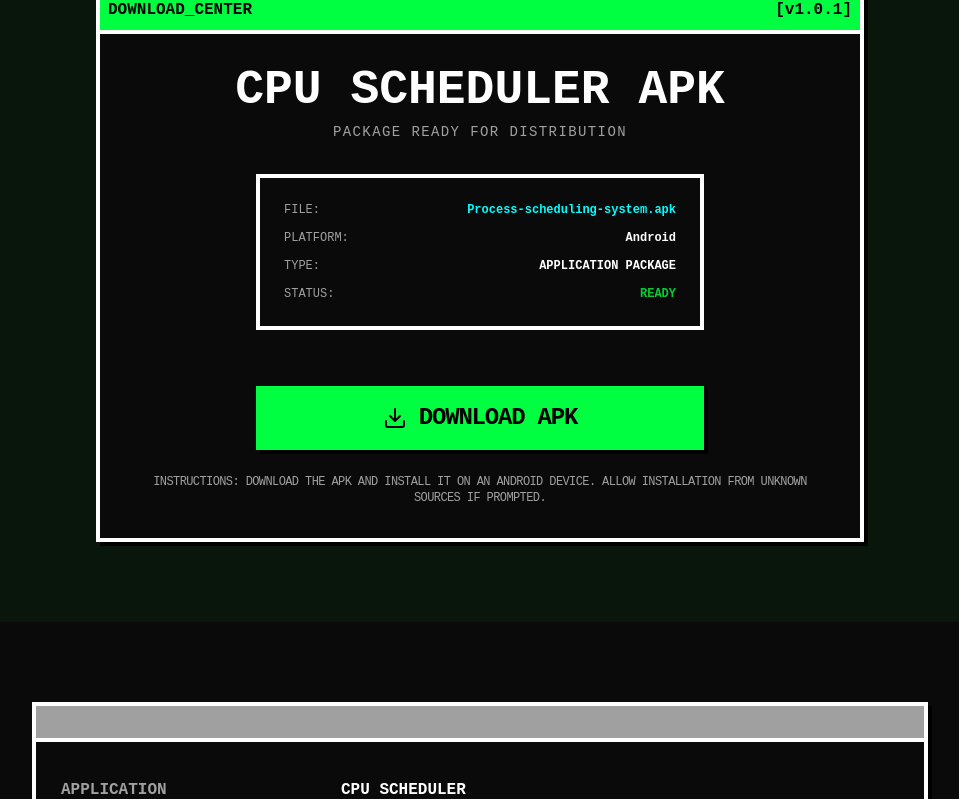
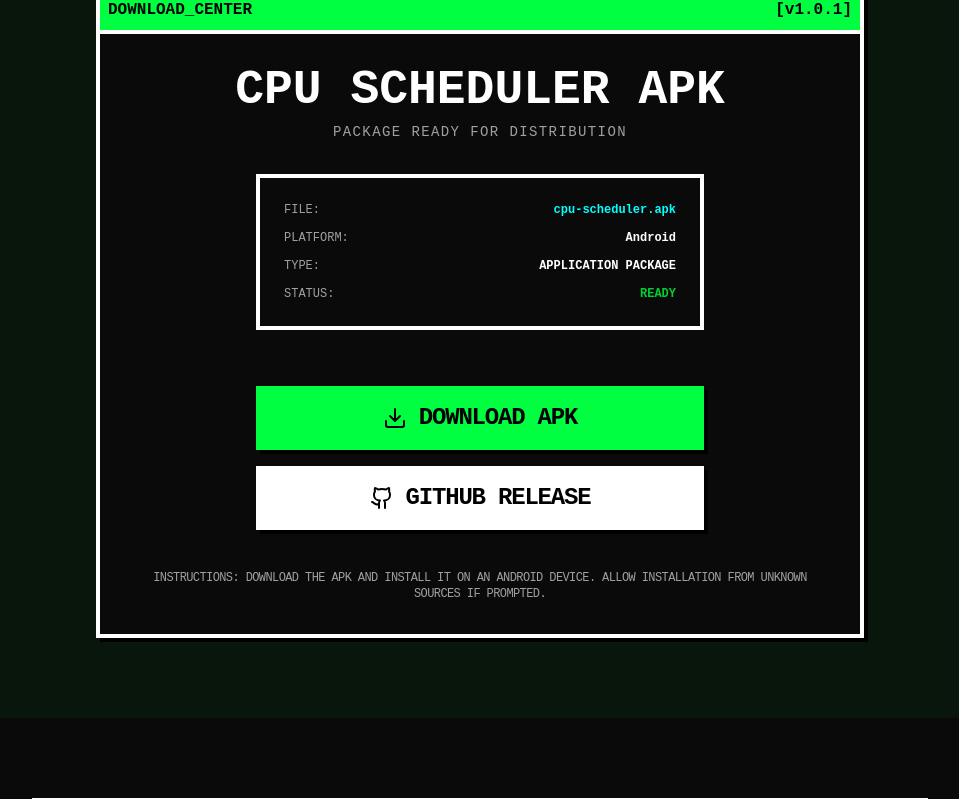
Before and after one commit to chryslerx7/Cpu-Scheduler-Landing-Page, a React (Vite) app: page / in a window 1280 px wide. Shown: the part 3320-4119 px from the top of the page, without its empty margins (160-1119 px from the left). Built offline with nearby package versions, Linux system fonts and the light colour scheme.

Commit message:
se github link, preview imaage, and the apk itself

```diff
--- a/src/components/DownloadCenter.tsx
+++ b/src/components/DownloadCenter.tsx
@@ -1,6 +1,6 @@
 import React from 'react';
 import { CONFIG } from '../config';
-import { Download } from 'lucide-react';
+import { Download, Github } from 'lucide-react';
 
 const DownloadCenter: React.FC = () => {
   return (
@@ -20,7 +20,7 @@ const DownloadCenter: React.FC = () => {
             <div className='brutalist-border p-6 text-left space-y-3 inline-block w-full max-w-md mx-auto'>
               <div className='flex justify-between text-xs'>
                 <span className='text-terminal-gray'>FILE:</span>
-                <span className='text-terminal-cyan font-bold'>Process-scheduling-system.apk</span>
+                <span className='text-terminal-cyan font-bold'>cpu-scheduler.apk</span>
               </div>
               <div className='flex justify-between text-xs'>
                 <span className='text-terminal-gray'>PLATFORM:</span>
@@ -36,7 +36,7 @@ const DownloadCenter: React.FC = () => {
               </div>
             </div>
 
-            <div className='pt-6'>
+            <div className='pt-6 flex flex-col gap-4 items-center'>
               <a
                 href={CONFIG.APK_DOWNLOAD_URL}
                 download
@@ -45,6 +45,17 @@ const DownloadCenter: React.FC = () => {
                 <Download size={24} />
                 DOWNLOAD APK
               </a>
+
+              <a
+                href={CONFIG.GITHUB_RELEASE_URL}
+                target='_blank'
+                rel='noopener noreferrer'
+                className='brutalist-btn text-2xl flex items-center justify-center gap-3 w-full max-w-md mx-auto'
+              >
+                <Github size={24} />
+                GITHUB RELEASE
+              </a>
+
               <p className='mt-6 text-xs text-terminal-gray uppercase tracking-tighter'>
                 Instructions: Download the APK and install it on an Android device.
                 Allow installation from unknown sources if prompted.
--- a/src/config.ts
+++ b/src/config.ts
@@ -1,4 +1,5 @@
 export const CONFIG = {
-  APK_DOWNLOAD_URL: "C:\Users\jhed\AndroidStudioProjects\GanttChart\app\release\Process-Scheduling-System.apk",
-  APP_PREVIEW_IMAGE: "public/ss.jpg",
+  APK_DOWNLOAD_URL: '/cpu-scheduler.apk',
+  APP_PREVIEW_IMAGE: '/ss.jpg',
+  GITHUB_RELEASE_URL: 'https://github.com/jhed/cpu-scheduler/releases',
 };
```
Also changed, not shown: 1 other file (tests, documents, lock files or other folders).
